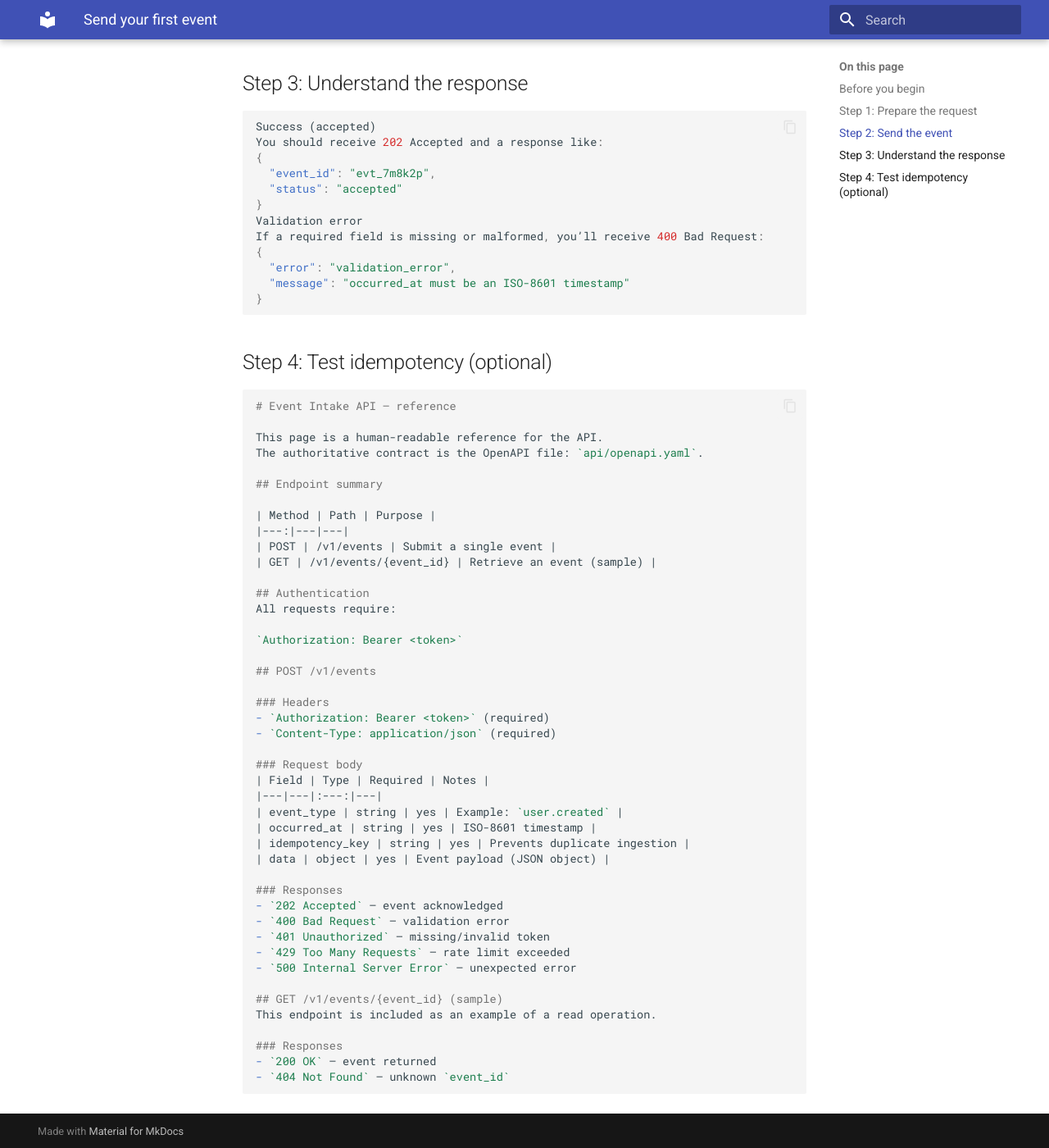
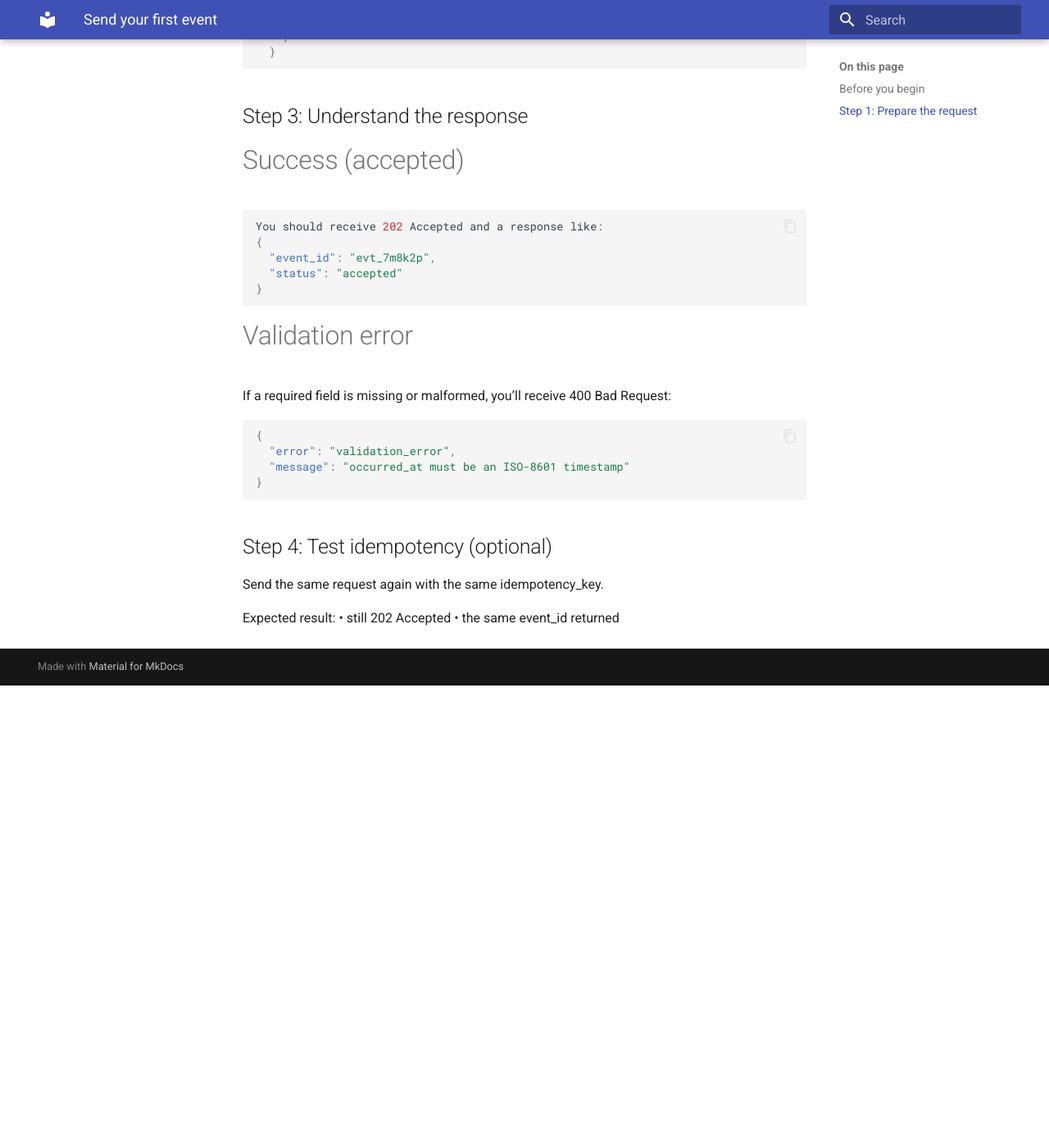
Before and after one commit to luisjguedes/docs-portfolio, an MkDocs documentation site: the page built from docs/how-to/send-first-event.md, in a window 1280 px wide and 1400 px high, scrolled down 1084 px. Shown: the whole window at 82% size. Built offline with MkDocs 1.6.1 and Material for MkDocs 9.7.7, drawn with Linux system fonts in a browser that asks for light colours; after the commit the page ends 1920 px from its top, so only the background shows below that.

Commit message:
Update send-first-event.md

````diff
--- a/docs/how-to/send-first-event.md
+++ b/docs/how-to/send-first-event.md
@@ -11,7 +11,7 @@ You need:
 ## Step 1: Prepare the request
 Choose an `idempotency_key`. Any stable string works (UUID recommended).
 
-Example payload:
+# Example payload:
 
 ```json
 {
@@ -41,64 +41,32 @@ curl -X POST "https://api.example.com/v1/events" \
   }
 ```
 ## Step 3: Understand the response
+
+# Success (accepted)
+
 ```json
-Success (accepted)
 You should receive 202 Accepted and a response like:
 {
   "event_id": "evt_7m8k2p",
   "status": "accepted"
 }
-Validation error
+```
+
+# Validation error
+
 If a required field is missing or malformed, you’ll receive 400 Bad Request:
+
+```json
 {
   "error": "validation_error",
   "message": "occurred_at must be an ISO-8601 timestamp"
 }
 ```
+
 ## Step 4: Test idempotency (optional)
-```md
-# Event Intake API — reference
 
-This page is a human-readable reference for the API.
-The authoritative contract is the OpenAPI file: `api/openapi.yaml`.
+Send the same request again with the same idempotency_key.
 
-## Endpoint summary
-
-| Method | Path | Purpose |
-|---:|---|---|
-| POST | /v1/events | Submit a single event |
-| GET | /v1/events/{event_id} | Retrieve an event (sample) |
-
-## Authentication
-All requests require:
-
-`Authorization: Bearer <token>`
-
-## POST /v1/events
-
-### Headers
-- `Authorization: Bearer <token>` (required)
-- `Content-Type: application/json` (required)
-
-### Request body
-| Field | Type | Required | Notes |
-|---|---|:---:|---|
-| event_type | string | yes | Example: `user.created` |
-| occurred_at | string | yes | ISO-8601 timestamp |
-| idempotency_key | string | yes | Prevents duplicate ingestion |
-| data | object | yes | Event payload (JSON object) |
-
-### Responses
-- `202 Accepted` — event acknowledged
-- `400 Bad Request` — validation error
-- `401 Unauthorized` — missing/invalid token
-- `429 Too Many Requests` — rate limit exceeded
-- `500 Internal Server Error` — unexpected error
-
-## GET /v1/events/{event_id} (sample)
-This endpoint is included as an example of a read operation.
-
-### Responses
-- `200 OK` — event returned
-- `404 Not Found` — unknown `event_id`
-```
+Expected result:
+	•	still 202 Accepted
+	•	the same event_id returned
````
